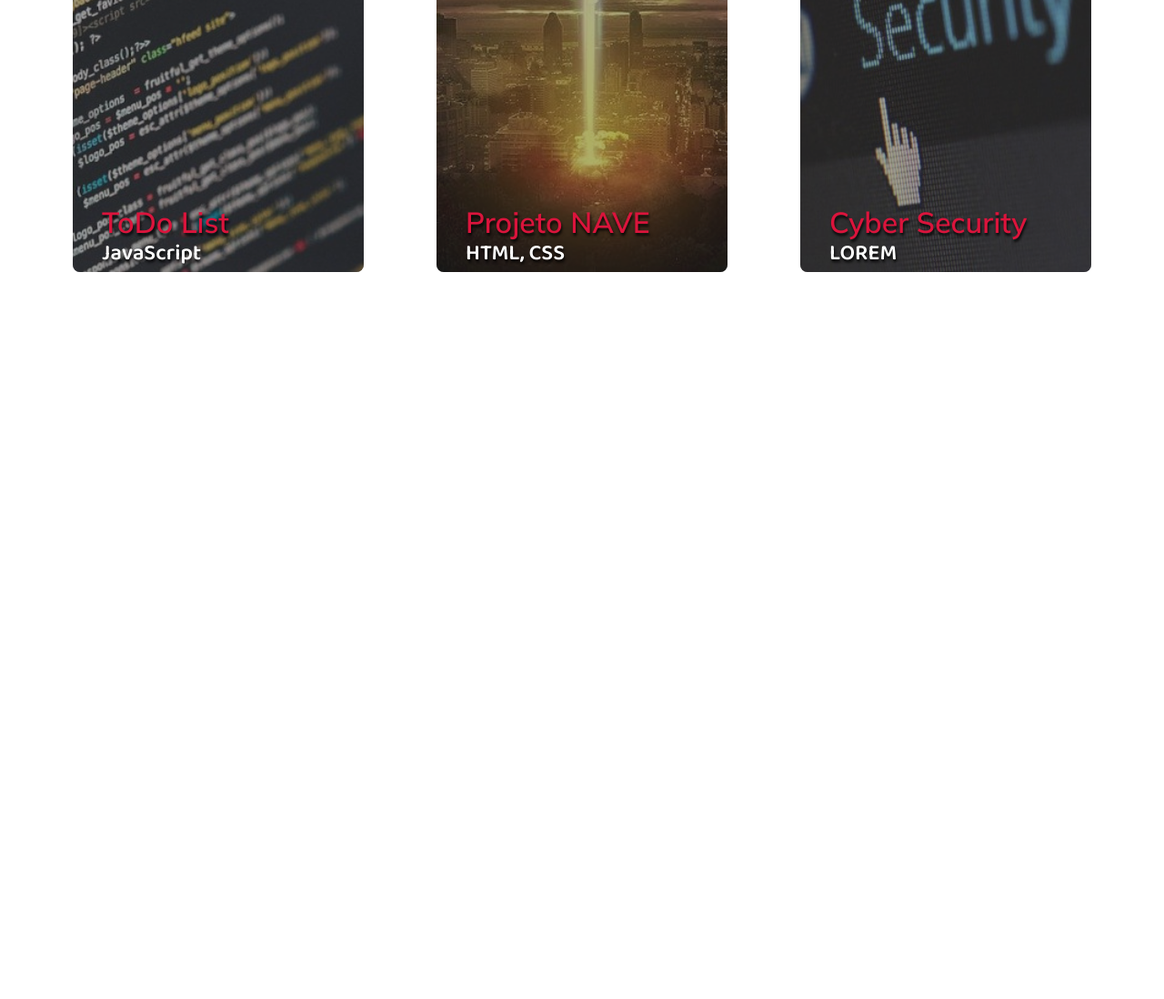
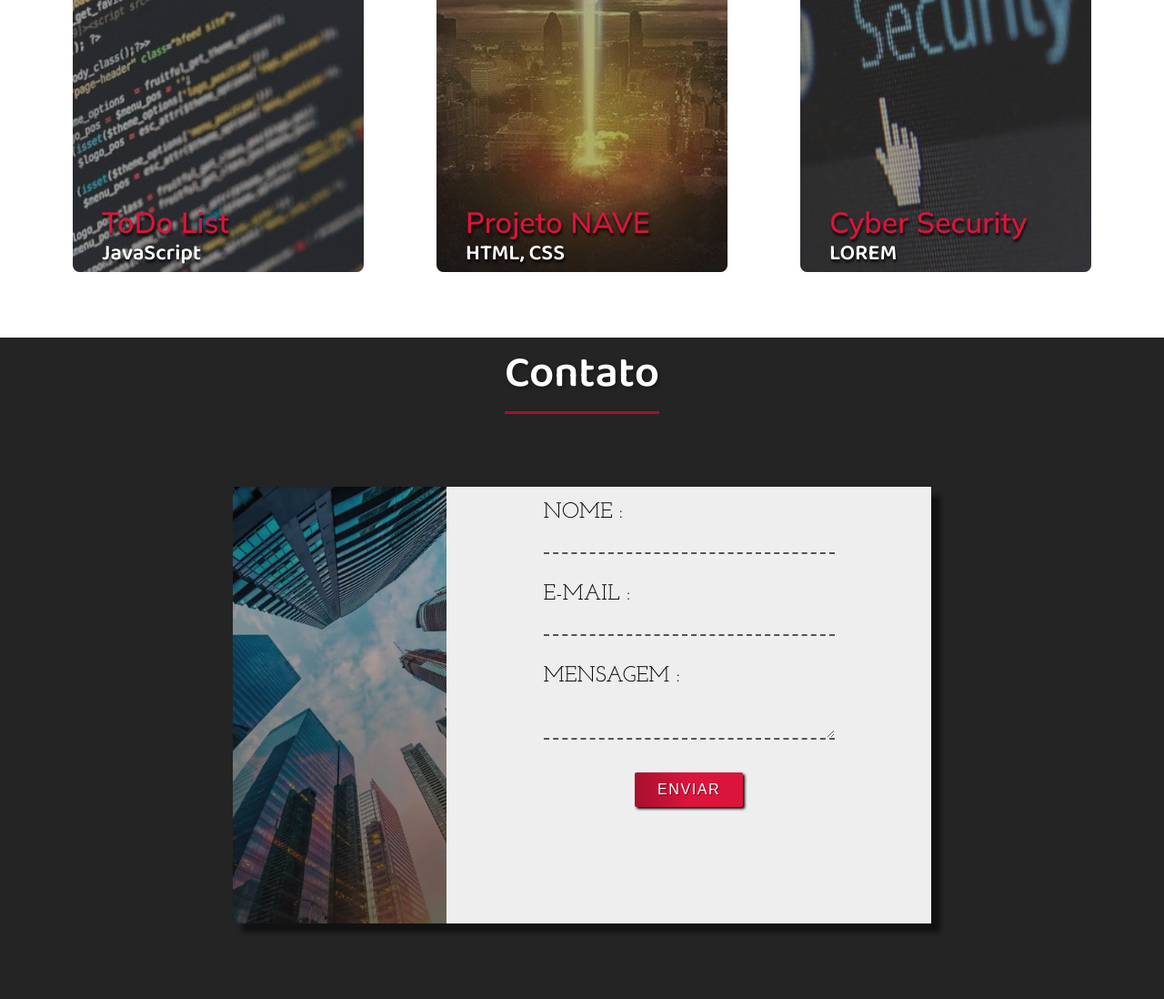
Before and after one commit to LeonardoFerraz25/portifolio, a plain HTML site: page index.html in a window 1280 px wide. Shown: the part 2641-3739 px from the top of the page at 91% size. Before the commit the page ends 3240 px from the top, so only its background shows below. Drawn offline with Linux system fonts and the light colour scheme.

Commit message:
add contatos

```diff
--- a/index.html
+++ b/index.html
@@ -43,7 +43,7 @@
 
                 <li class="menu-item"><a href="#projet" class="menu-link">Projetos</a></li>
 
-                <li class="menu-item"><a href="" class="menu-link">Contato</a></li>
+                <li class="menu-item"><a href="#contato" class="menu-link">Contato</a></li>
                </ul>
            </nav>
            <div class="social-media">
@@ -54,7 +54,7 @@
        </aside>
 
        <section id="sobre">
-            <div class="sessao-header">
+            <div class="sessao-header-b">
                 <h1>Sobre</h1>
             </div>
             <div id="minha-foto">
@@ -141,7 +141,7 @@
        </section>
 
        <section id="projet" class="sessao-projetos">
-           <div class="sessao-header">
+           <div class="sessao-header-b">
                <h1>Projetos</h1>
            </div>
            <div class="projetos">
@@ -183,7 +183,39 @@
            </div>
 
        </section>
-       <section id="teste"></section>
+<br>
+<br>
+<br>
+<br>
+         <section id="contato" class="sessao-contatos">
+            <div class="sessao-header-contato">
+                <h1>Contato</h1>
+            </div>
+           <div class="form-contato">
+               <div class="contato-wrapper">
+                   <div class="contato-left"></div>
+                   <div class="contato-rigth">
+                       <form action="#">
+                           <div class="input-group">
+                               <label for="nome" class="field-label">Nome :</label>
+                               <input type="text" class="field" id="nome">
+                           </div>
+                           <div class="input-group">
+                               <label for="email" class="field-label">E-mail :</label>
+                               <input type="text" class="field" id="email">
+                           </div>
+                           <div class="input-group">
+                               <label for="mensagem" class="field-label">Mensagem :</label>
+                               <textarea class="field" id="mensagem"></textarea>
+                           </div>
+                           <button type="submit" >Enviar</button>
+                       </form>
+                   </div>
+               </div>
+           </div>
+
+
+       </section>
    </div>
 </body>
 <script src="script.js"></script>
--- a/style.css
+++ b/style.css
@@ -331,7 +331,7 @@ header{
 }
 
 .sessao-conhecimentos{
-    background-color: #e197a627 ;
+    background-color: #242424 ;
 }
 
 .sessao-header{
@@ -346,13 +346,28 @@ header{
     text-shadow: 2px 2px 5px rgba(0, 0, 0, 0.37);
     border-bottom: solid 3px var(--cor05);
     margin-bottom: 1.5rem;
+    color: white;
+}
+
+.sessao-header-b {
+    display: flex;
+    align-items: center;
+    justify-content: center;
+}
+
+.sessao-header-b h1{
+    font-family: var(--font01);
+    font-size: 3rem;
+    text-shadow: 2px 2px 5px rgba(0, 0, 0, 0.37);
+    border-bottom: solid 3px var(--cor05);
+    margin-bottom: 1.5rem;
     color: #363636;
 }
 
 .conhecimento-header{
     display: flex;
     align-items: center;
-    color: #363636;
+    color: #eee;
 }
 
 .conhecimento-header i{
@@ -368,6 +383,7 @@ header{
 .conhecimento-text{
     font-family: var(--font02);
     margin-top: 1rem;
+    color: #eee;
 }
 
 .conhecimentos-img-wrapper{
@@ -510,7 +526,97 @@ header{
         opacity: 1;
     }
 }
+.sessao-header-contato{
+    display: flex;
+    align-items: center;
+    justify-content: center ;
+}
+.sessao-header-contato h1{
+    font-family: var(--font01);
+    font-size: 3rem;
+    text-shadow: 2px 2px 5px rgba(0, 0, 0, 0.37);
+    border-bottom: solid 3px var(--cor05);
+    color: white;
+}
 
-#teste{
-    height: 300px;
+.sessao-contatos{
+    width: 100%;
+    height: 100vh;
+    background-color: #242424;
 }
+
+.form-contato{
+    width: 100%;
+    height: 80vh;
+    display: flex;
+    align-items: center;
+    justify-content: center;
+
+}
+.contato-wrapper{
+    width: 60%;
+    height: 30rem;
+    display: flex;
+    box-shadow: 10px 10px 5px rgba(0, 0, 0, 0.5) ;
+}
+
+.contato-left{
+    width: 35%;
+    background: linear-gradient( rgba(25, 25, 25, 0.171), rgba(22, 22, 22, 0.658)),
+    url(media/predios.jpg);
+    background-size: cover;
+
+}
+
+.contato-rigth{
+    width: 65%;
+    background-color: #eee;
+    padding: 1rem 3rem 3rem 3rem;
+}
+
+.sessao-contatos form{
+    width: 100%;
+    display: flex;
+    flex-direction: column;
+    align-items: center;
+
+}
+.input-group{
+    position: relative;
+}
+
+.field{
+    background: transparent;
+    border: none;
+    width: 20rem;
+    font-size: 1.5rem;
+    font-family: var(--font02);
+    border-bottom: 2px dashed #555;
+    outline: none;
+
+    margin: 2rem;
+}
+
+.field-label{
+    position: absolute;
+    left: 2rem;
+    font-family: var(--font02);
+    text-transform: uppercase;
+    font-size: 1.5rem;
+
+}
+.contato-rigth button{
+    font-size: var(--font03);
+    text-transform: uppercase;
+    padding: 10px 25px;
+    letter-spacing: .1rem;
+    background-image: linear-gradient(to left, var(--cor01), var(--cor03) ,var(--cor05));
+    border: none;
+    box-shadow: 2px 2px 3px black;
+    color: white;
+    text-shadow: 1px 1px 0px rgba(0, 0, 0, 0.452);
+    border-radius: 2px;
+    cursor: pointer;
+
+
+}
```
Also changed, not shown: media/predios.jpg (added).
